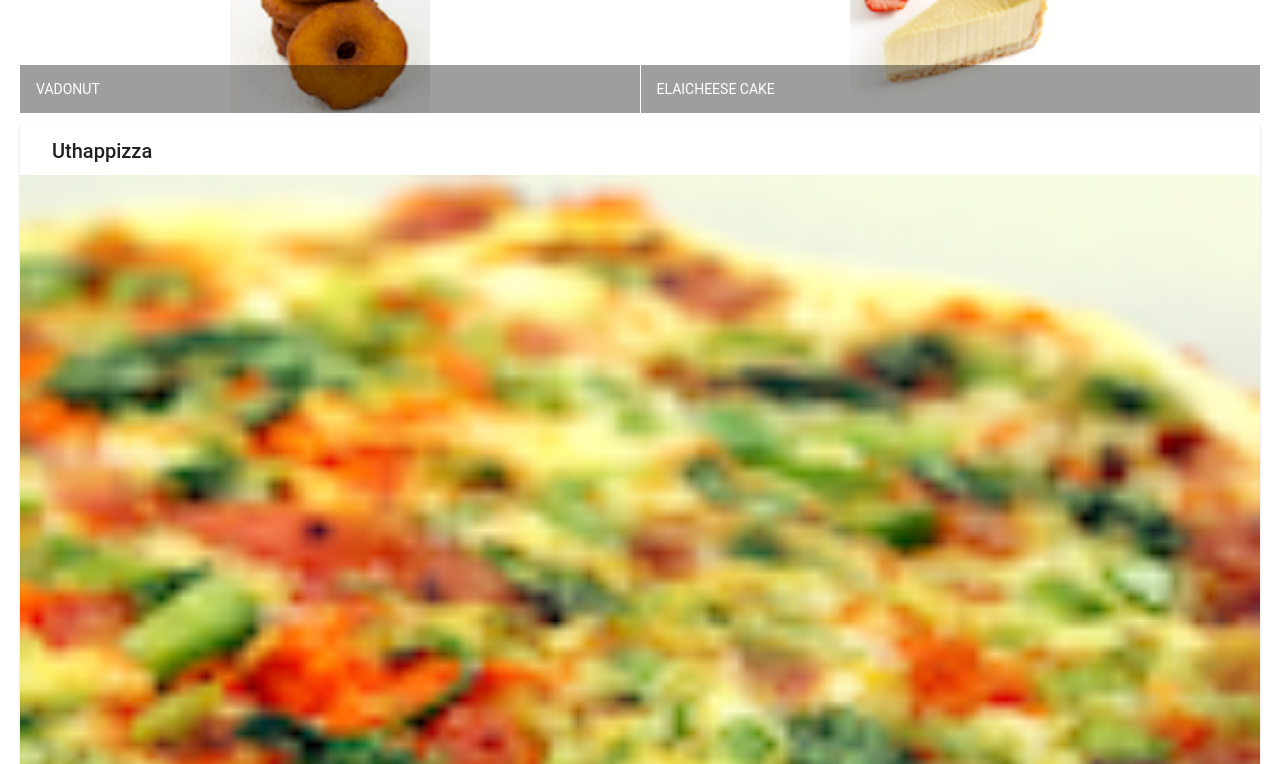
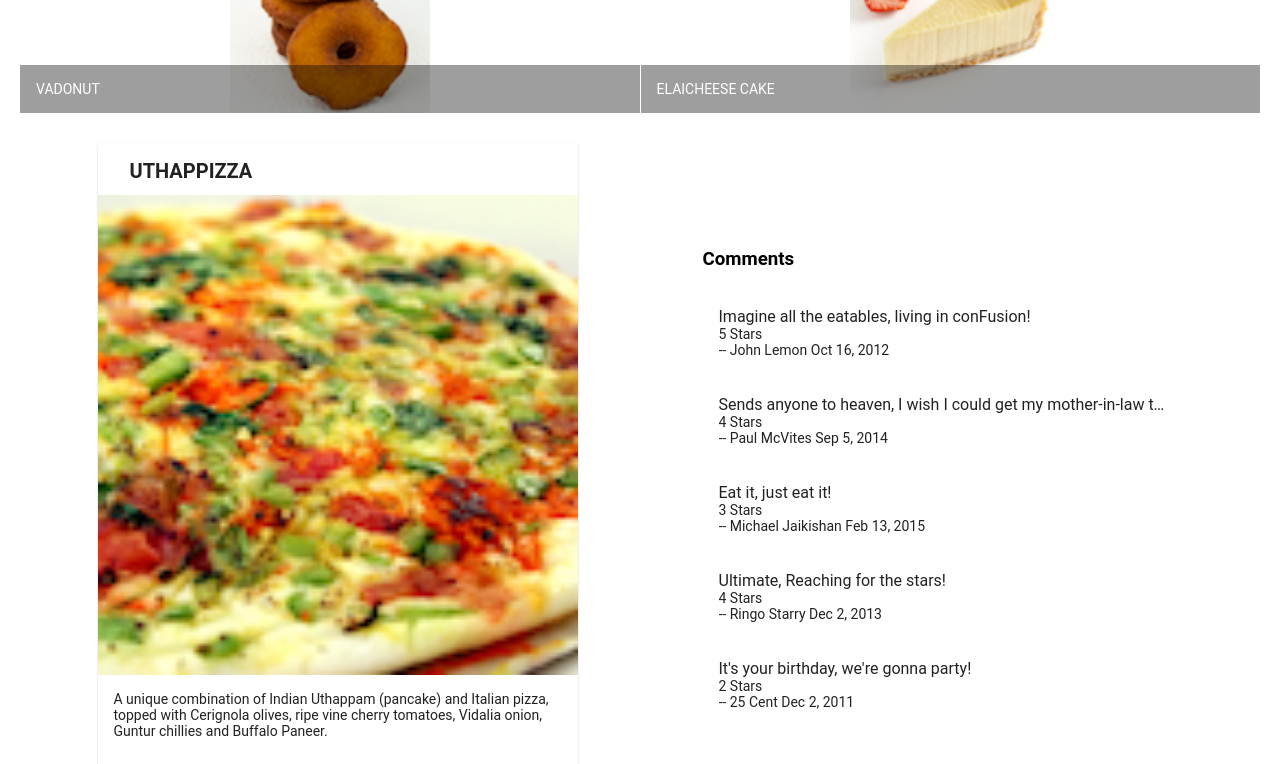
Before and after one commit to kklapczynski/angular-coursera-conFusion, an Angular app: page / in a window 1280 px wide. Shown: the part 460-1224 px from the top of the page. Built offline with nearby package versions, Linux system fonts and the light colour scheme.

Commit message:
Assignment 1: Angular Components

```diff
--- /dev/null
+++ b/src/app/menu/dishdetail/dishdetail.component.html
@@ -0,0 +1,56 @@
+<div class="container"
+    fxLayout="row"
+    fxLayout.sm="column"
+    fxLayout.xs="column"
+    fxLayoutAlign.gt-md="space-around center"
+    fxLayoutGap="10px"
+    fxLayoutGap.xs="0">
+
+  <div fxFlex="40">
+        <mat-card *ngIf="dish">
+            <mat-card-header>
+                <mat-card-title class="bold"> {{dish.name | uppercase}} </mat-card-title>
+            </mat-card-header>
+            <img mat-card-image src="{{dish.image}}" alt="{{dish.name}}">
+            <mat-card-content>
+                <p>{{dish.description}}</p>
+            </mat-card-content>
+            <mat-card-actions>
+                <button mat-button>LIKE</button>
+                <button mat-button>SHARE</button>
+            </mat-card-actions>
+
+        </mat-card>
+  </div>
+
+  <div fxFlex="40">
+        <mat-list *ngIf="dish">
+            <h3 matHeader>
+                Comments
+            </h3>
+            <mat-list-item fxLayout="column" *ngFor="let comment of dish.comments">
+                <p matLine>{{comment.comment}}</p>
+                <p matLine>{{comment.rating}} Stars</p>
+                <p matLine>-- {{comment.author}} {{comment.date | date}}</p>
+            </mat-list-item>
+        </mat-list>
+  </div>
+
+</div>
+<!-- <div fxFlex>
+
+        <mat-card *ngIf="selectedDish">
+            <mat-card-header>
+                <mat-card-title>{{selectedDish.name}} </mat-card-title>
+            </mat-card-header>
+            <img mat-card-image src="{{selectedDish.image}}" alt="{{selectedDish.name}}">
+            <mat-card-content>
+                <p>{{selectedDish.description}}</p>
+            </mat-card-content>
+            <mat-card-actions>
+                <button mat-button>LIKE</button>
+                <button mat-button>SHARE</button>
+            </mat-card-actions>
+
+        </mat-card>
+</div> -->
--- /dev/null
+++ b/src/app/menu/dishdetail/dishdetail.component.scss
@@ -0,0 +1,3 @@
+.bold {
+    font-weight: bold;
+}
--- /dev/null
+++ b/src/app/menu/dishdetail/dishdetail.component.ts
@@ -0,0 +1,58 @@
+import { Component, OnInit } from '@angular/core';
+
+const DISH = {
+    name: 'Uthappizza',
+    image: '/assets/images/uthappizza.png',
+    category: 'mains',
+    label: 'Hot',
+    price: '4.99',
+    // tslint:disable-next-line:max-line-length
+    description: 'A unique combination of Indian Uthappam (pancake) and Italian pizza, topped with Cerignola olives, ripe vine cherry tomatoes, Vidalia onion, Guntur chillies and Buffalo Paneer.',
+    comments: [
+         {
+             rating: 5,
+             comment: 'Imagine all the eatables, living in conFusion!',
+             author: 'John Lemon',
+             date: '2012-10-16T17:57:28.556094Z'
+         },
+         {
+             rating: 4,
+             comment: 'Sends anyone to heaven, I wish I could get my mother-in-law to eat it!',
+             author: 'Paul McVites',
+             date: '2014-09-05T17:57:28.556094Z'
+         },
+         {
+             rating: 3,
+             comment: 'Eat it, just eat it!',
+             author: 'Michael Jaikishan',
+             date: '2015-02-13T17:57:28.556094Z'
+         },
+         {
+             rating: 4,
+             comment: 'Ultimate, Reaching for the stars!',
+             author: 'Ringo Starry',
+             date: '2013-12-02T17:57:28.556094Z'
+         },
+         {
+             rating: 2,
+             comment: 'It\'s your birthday, we\'re gonna party!',
+             author: '25 Cent',
+             date: '2011-12-02T17:57:28.556094Z'
+         }
+     ]
+  };
+
+@Component({
+  selector: 'app-dishdetail',
+  templateUrl: './dishdetail.component.html',
+  styleUrls: ['./dishdetail.component.scss']
+})
+
+export class DishdetailComponent implements OnInit {
+    dish = DISH;
+    constructor() { }
+
+    ngOnInit() {
+    }
+
+}
--- a/src/app/menu/menu.component.html
+++ b/src/app/menu/menu.component.html
@@ -1,11 +1,11 @@
 <div class="container"
     fxLayout="column"
     fxLayoutGap="10px">
-    <div fxFlex>
+    <div>
         <h2>Menu</h2>
         <hr>
     </div>
-    <div fxFlex>
+    <div>
         <mat-grid-list cols="2" rowHeight="200px" fxFlex>
             <mat-grid-tile *ngFor="let dish of dishes">
                 <img height="200px" src={{dish.image}} alt={{dish.name}}>
@@ -13,20 +13,7 @@
             </mat-grid-tile>
         </mat-grid-list>
     </div>
-    <div fxFlex>
-        <mat-card *ngIf="selectedDish">
-            <mat-card-header>
-                <mat-card-title>{{selectedDish.name}} </mat-card-title>
-            </mat-card-header>
-            <img mat-card-image src="{{selectedDish.image}}" alt="{{selectedDish.name}}">
-            <mat-card-content>
-                <p>{{selectedDish.description}}</p>
-            </mat-card-content>
-            <mat-card-actions>
-                <button mat-button>LIKE</button>
-                <button mat-button>SHARE</button>
-            </mat-card-actions>
-
-        </mat-card>
+    <div>
+        <app-dishdetail></app-dishdetail>
     </div>
 </div>
```
Also changed, not shown: src/app/app.module.ts (+6 -2 lines), src/app/shared/dishes.ts (added), 1 other file (tests, documents, lock files or other folders).
